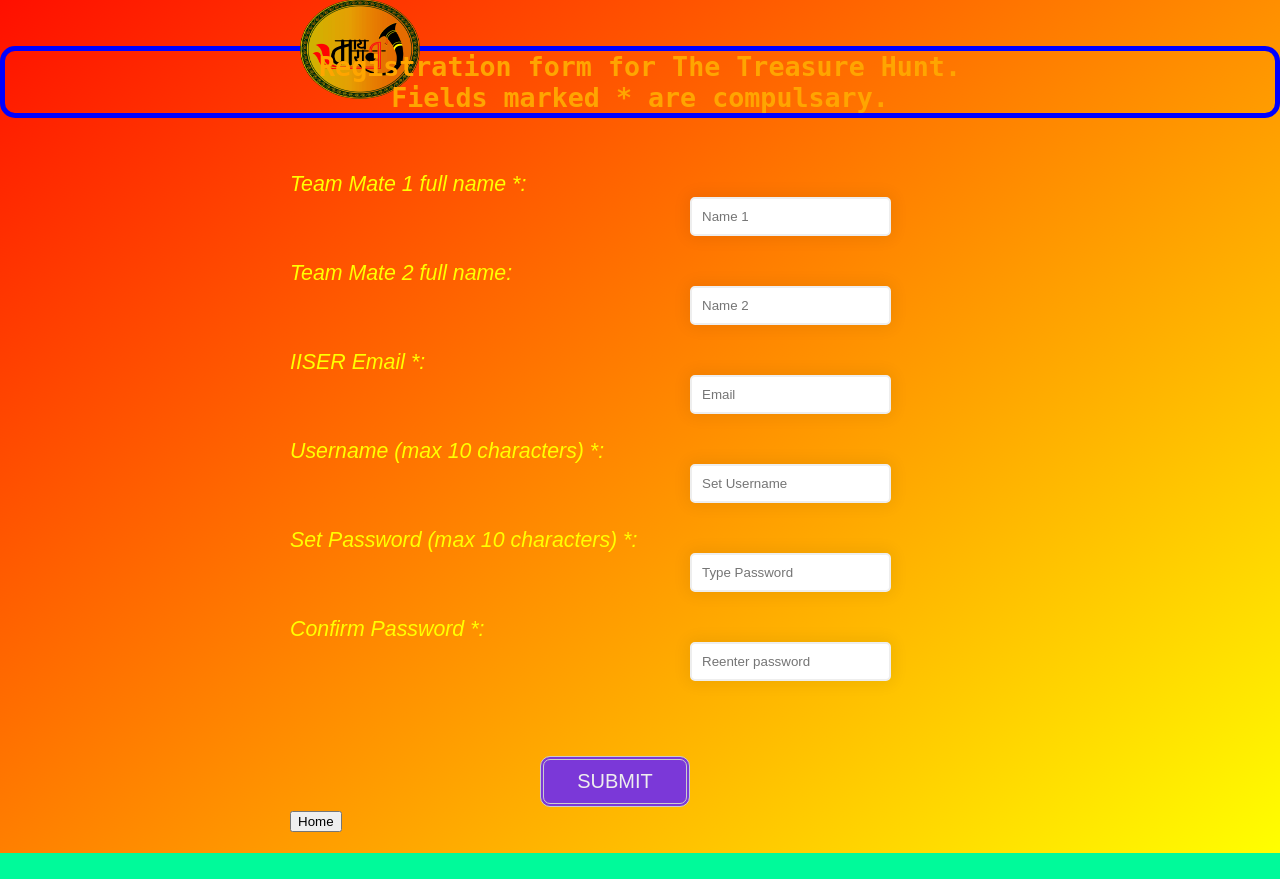
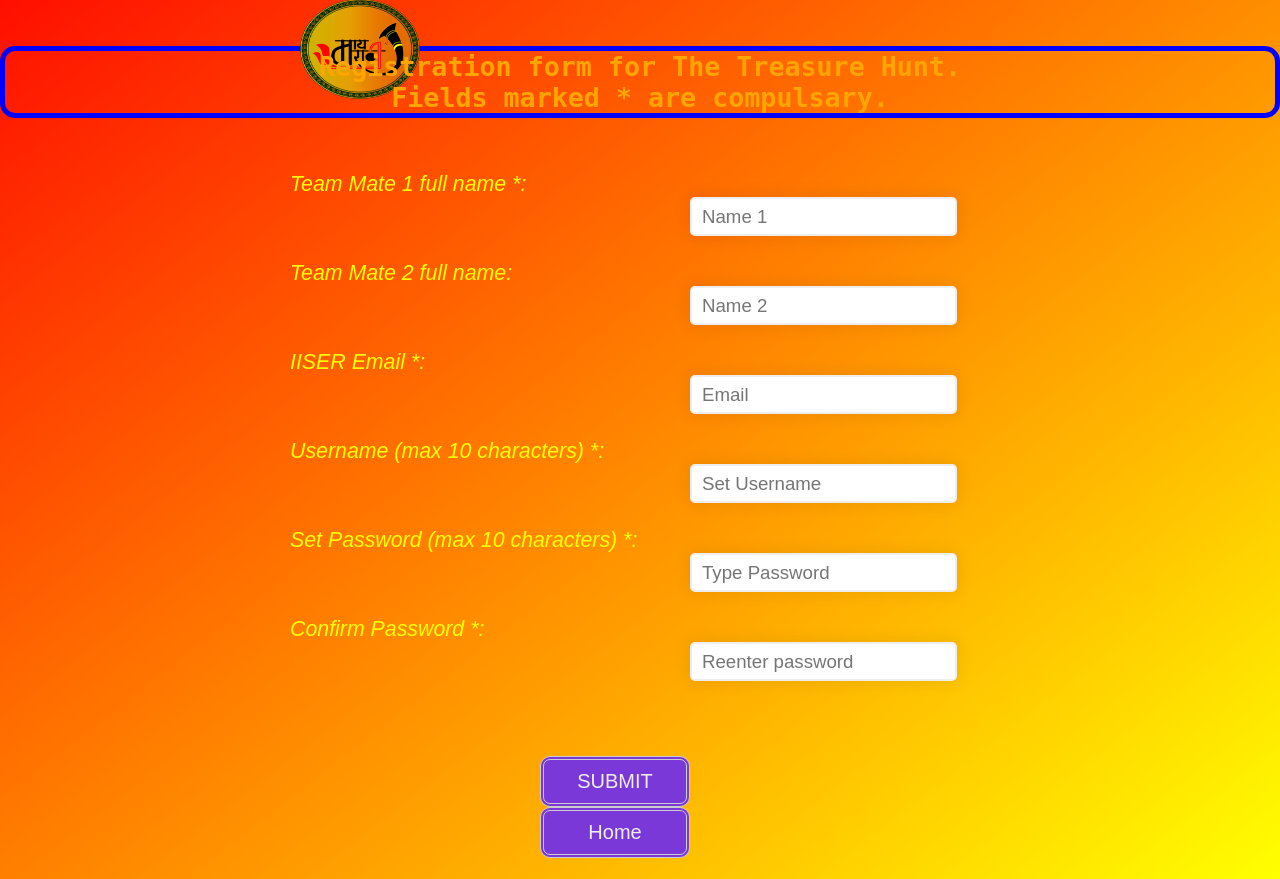
Before and after one commit to ParthGupte/TreasureHuntSupreme, a Django app: page /register in a window 1280 px wide. Shown: the part 115-994 px from the top of the page. Before the commit the page ends 968 px from the top, so only its background shows below. Run offline with Django 3.2, Linux system fonts and the light colour scheme.

Commit message:
update cosmetics

```diff
--- a/static/styles/style.css
+++ b/static/styles/style.css
@@ -32,7 +32,7 @@ body{
   display: block;
   margin : 0 auto;
   height: 15px;
-  width: 30 blue
+  width: 30 blue;
   font-size: 14pt;
   margin-left: 400px;
   padding: 20px;
@@ -68,6 +68,23 @@ body{
   cursor: pointer;
 }
 
+.home-button{
+  margin-left: 250px;
+  background-color: #7b38d8;
+  border-radius: 10px;
+  border: 4px double #cccccc;
+  color: #eeeeee;
+  text-align: center;
+  font-size: 20px;
+  padding: 10px;
+  width: 150px;
+  -webkit-transition: all 0.5s;
+  -moz-transition: all 0.5s;
+  -o-transition: all 0.5s;
+  transition: all 0.5s;
+  cursor: pointer;
+}
+
 button:hover {
   background-color: green;
 }
--- a/templates/lvl.html
+++ b/templates/lvl.html
@@ -14,7 +14,8 @@
     <img src="{% static './images/college_logo.png' %}" alt="" class="img1">
     <a onclick="location.href = '/'" class="title"><img src="{% static './images/title.png' %}"></a>
     <img src="{% static './images/club_logo.png' %}" alt="" class="img2">
-  </header><br><br>
+  </header><br><br><br><br><br>
+  <div class="level-display">{{lvl}}</div>
   <div class="question-box">
     {{lvl}}<br>
     {{question}}
@@ -27,7 +28,7 @@
     <input type="text" name="answer" value="" class="input-box" placeholder="Enter your answer here"><br><br><br><br>
     <button type="submit" name="button" class="submit_button">SUBMIT</button><br>
   </form>
-  <button onclick="location.href = '/leaderboard'">Leaderboard</button>
+  <button onclick="location.href = '/leaderboard'" class="leaderboard-btn">Leaderboard</button>
 </body>
 
 </html>
--- a/templates/register.html
+++ b/templates/register.html
@@ -36,7 +36,7 @@
           <button type="submit" name="button" class="submit-button">SUBMIT</button>
         </form>
         <br>
-        <button onclick="location.href = '/'">Home</button>
+        <button onclick="location.href = '/'" class="home-button">Home</button>
         <p style="color: crimson;">{{msg}}</p>
       </div>
     </div>
```
Also changed, not shown: static/styles/questions.css (+29 -0 lines).
